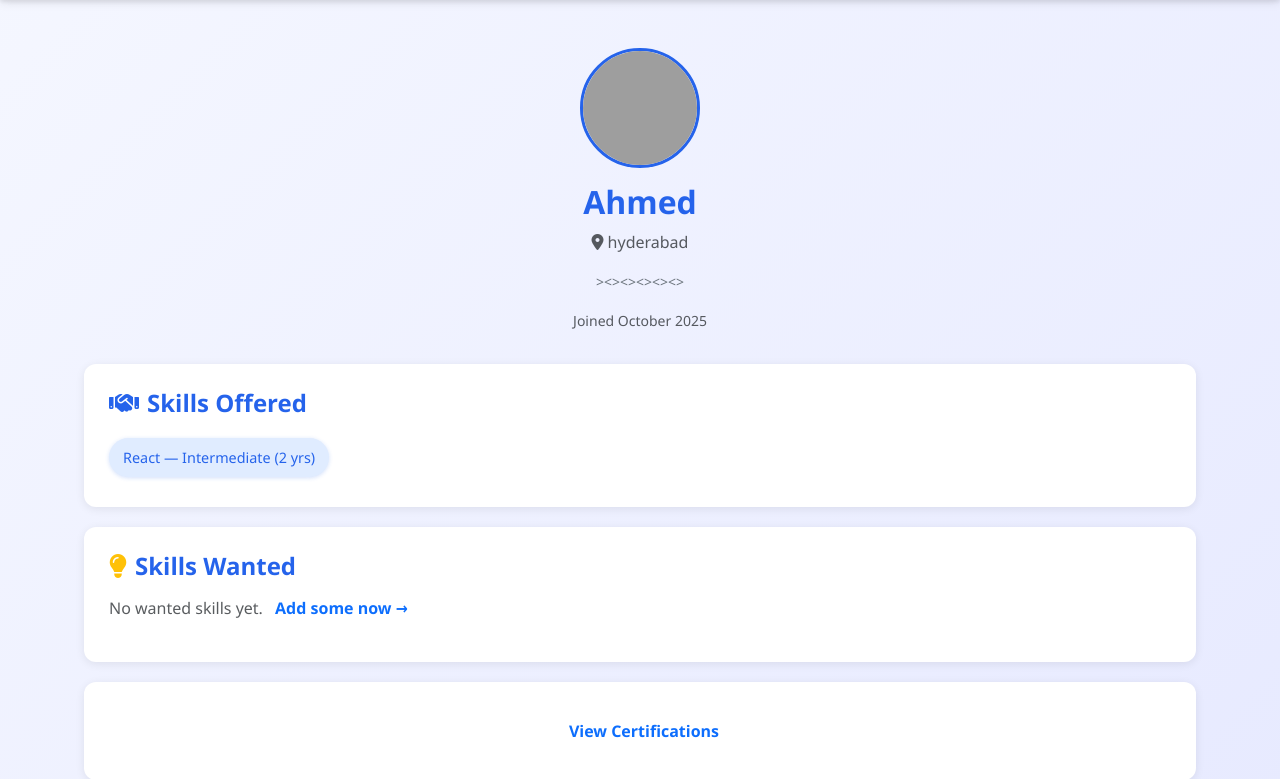
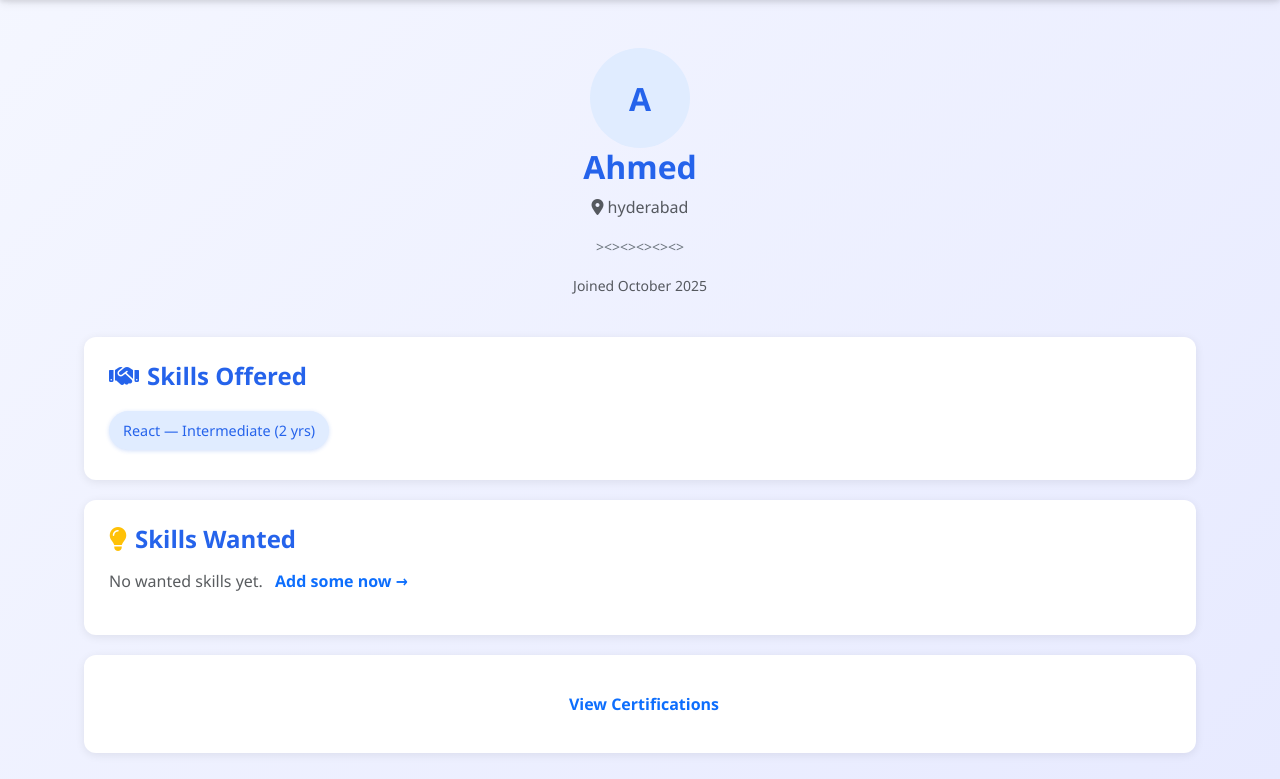
Before and after one commit to Ahmedarain111/SKILLS_EXCHANGE, a Django app: page /profile/1/ in a window 1280 px wide. Shown: the part 88-867 px from the top of the page. Run offline with Django 5.2, Linux system fonts and the light colour scheme; a user stored in the database is signed in; data comes from the database, SQL or seed files in the repository; grey boxes are pictures that could not be loaded.

Commit message:
Fix picture

```diff
--- a/Skills_Exchange/main/templates/profile.html
+++ b/Skills_Exchange/main/templates/profile.html
@@ -1,6 +1,7 @@
 {% load static %}
 <!DOCTYPE html>
 <html lang="en">
+
 <head>
     <meta charset="UTF-8">
     <meta name="viewport" content="width=device-width, initial-scale=1.0">
@@ -36,7 +37,7 @@
         .profile-card {
             background: white;
             border-radius: 12px;
-            box-shadow: 0 2px 10px rgba(0,0,0,0.08);
+            box-shadow: 0 2px 10px rgba(0, 0, 0, 0.08);
             padding: 25px;
             margin-bottom: 20px;
         }
@@ -55,7 +56,7 @@
             padding: 8px 14px;
             margin: 5px 6px 5px 0;
             font-size: 0.9rem;
-            box-shadow: 0 1px 4px rgba(37,99,235,0.2);
+            box-shadow: 0 1px 4px rgba(37, 99, 235, 0.2);
             transition: all 0.2s ease;
         }
 
@@ -69,10 +70,44 @@
             background: #fff;
             margin-top: 60px;
             padding: 20px 0;
-            box-shadow: 0 -2px 6px rgba(0,0,0,0.05);
+            box-shadow: 0 -2px 6px rgba(0, 0, 0, 0.05);
+        }
+
+        .profile-avatar {
+            width: 100px;
+            height: 100px;
+            position: relative;
+            border-radius: 50%;
+            overflow: hidden;
+            display: flex;
+            align-items: center;
+            justify-content: center;
+            background-color: #e0ecff;
+            /* Light blue background for placeholder */
+        }
+
+        .avatar-img {
+            width: 100%;
+            height: 100%;
+            object-fit: cover;
+            border-radius: 50%;
+        }
+
+        .avatar-placeholder {
+            font-size: 2rem;
+            font-weight: 600;
+            color: #2563eb;
+            /* Blue text */
+            text-transform: uppercase;
+            display: flex;
+            align-items: center;
+            justify-content: center;
+            width: 100%;
+            height: 100%;
         }
     </style>
 </head>
+
 <body>
 
     <header>
@@ -109,8 +144,17 @@
 
     <section class="py-5">
         <div class="container">
-        <div class="profile-header">
-            <img src="{% if profile.avatar %}{{ profile.avatar.url }}{% else %}{% static 'img/default-avatar.png' %}{% endif %}" alt="Profile Picture">
+                <div class="profile-header d-flex flex-column align-items-center mb-4">
+                    <div class="profile-avatar">
+                        {% if profile.avatar %}
+                        <img src="{{ profile.avatar.url }}" alt="Profile Picture" class="avatar-img">
+                        {% else %}
+                        <div class="avatar-placeholder">
+                            {{ user.username|first|upper }}
+                        </div>
+                        {% endif %}
+                    </div>
+
                     <h2>{{ profile.full_name|default:profile_user.username }}</h2>
                     {% if profile.location %}
                     <p class="text-muted"><i class="fa-solid fa-location-dot me-1"></i>{{ profile.location }}</p>
@@ -120,7 +164,6 @@
                     {% endif %}
                     <p class="text-muted small">Joined {{ profile_user.date_joined|date:"F Y" }}</p>
                 </div>
-
             <!-- Offered Skills -->
             <div class="profile-card skill-section">
                 <h4><i class="fa-solid fa-handshake me-2"></i>Skills Offered</h4>
@@ -186,4 +229,5 @@
 
     <script src="https://cdn.jsdelivr.net/npm/bootstrap@5.3.0/dist/js/bootstrap.bundle.min.js"></script>
 </body>
+
 </html>
```
Lines whose indentation alone changed are shown as unchanged.
